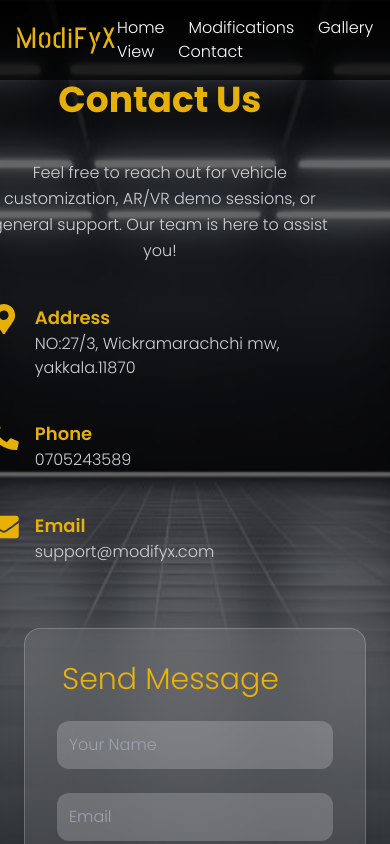
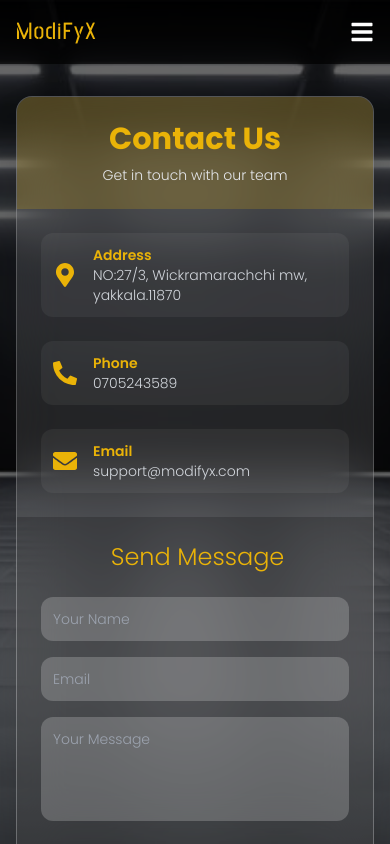
Before and after one commit to Dasindu02/ModiFyX--frontend, a React (Vite) app: page /Contact in a window 390 px wide. Built offline with nearby package versions, Linux system fonts and the light colour scheme.

Commit message:
Responsive conatct page

```diff
--- a/src/Pages/Contact.tsx
+++ b/src/Pages/Contact.tsx
@@ -1,6 +1,6 @@
 import { motion } from "framer-motion";
 import Bg from "../assets/back2.jpg";
-import { FaMapMarkerAlt, FaPhoneAlt, FaEnvelope } from "react-icons/fa";
+import { FaMapMarkerAlt, FaPhoneAlt, FaEnvelope, FaBars, FaTimes } from "react-icons/fa";
 import emailjs from '@emailjs/browser';
 import { useRef, useState} from "react";
 import type { FormEvent } from 'react';
@@ -9,6 +9,7 @@ export default function Contact() {
   const formRef = useRef<HTMLFormElement>(null);
   const [isSending, setIsSending] = useState(false);
   const [messageSent, setMessageSent] = useState(false);
+  const [isMenuOpen, setIsMenuOpen] = useState(false);
 
   const handleSubmit = async (e: FormEvent) => {
     e.preventDefault();
@@ -42,36 +43,186 @@ export default function Contact() {
   };
 
   return (
-    <div className="fixed inset-0 h-screen w-screen overflow-hidden bg-black text-white">
-
+    <div className="min-h-screen fixed inset-0  bg-black text-white overflow-x-hidden">
       {/* NAVBAR */}
-      <nav className="relative bg-black bg-opacity-70 text-white p-4 z-10">
+      <nav className="relative bg-black bg-opacity-70 text-white p-4 z-50">
         <div className="container mx-auto flex justify-between items-center">
-          <div className="text-3xl font-bold font-pncb text-yellow-500 tracking-wider ">
+          <div className="text-2xl lg:text-3xl font-bold font-pncb text-yellow-500 tracking-wider">
             ModiFyX
           </div>
 
-          <div className="space-x-6">
-            <a href="/" className="hover:text-yellow-500">Home</a>
-            <a href="/Login" className="hover:text-yellow-500">Modifications</a>
-            <a href="/Login" className="hover:text-yellow-500">Gallery</a>
-            <a href="/Login" className="hover:text-yellow-500">AR View</a>
-            <a href="/Contact" className="hover:text-yellow-500">Contact</a>
+          {/* Desktop Navigation */}
+          <div className="hidden lg:flex space-x-6">
+            <a href="/" className="hover:text-yellow-500 transition-colors">Home</a>
+            <a href="/Login" className="hover:text-yellow-500 transition-colors">Modifications</a>
+            <a href="/Login" className="hover:text-yellow-500 transition-colors">Gallery</a>
+            <a href="/Login" className="hover:text-yellow-500 transition-colors">AR View</a>
+            <a href="/Contact" className="hover:text-yellow-500 transition-colors">Contact</a>
           </div>
+
+          {/* Mobile Menu Button */}
+          <button
+            className="lg:hidden text-white text-2xl"
+            onClick={() => setIsMenuOpen(!isMenuOpen)}
+          >
+            {isMenuOpen ? <FaTimes /> : <FaBars />}
+          </button>
         </div>
+
+        {/* Mobile Navigation Menu */}
+        {isMenuOpen && (
+          <motion.div
+            initial={{ opacity: 0, height: 0 }}
+            animate={{ opacity: 1, height: "auto" }}
+            exit={{ opacity: 0, height: 0 }}
+            className="lg:hidden bg-black bg-opacity-90 mt-4 rounded-lg p-4"
+          >
+            <div className="flex flex-col space-y-4">
+              <a href="/" className="hover:text-yellow-500 transition-colors py-2" onClick={() => setIsMenuOpen(false)}>Home</a>
+              <a href="/Login" className="hover:text-yellow-500 transition-colors py-2" onClick={() => setIsMenuOpen(false)}>Modifications</a>
+              <a href="/Login" className="hover:text-yellow-500 transition-colors py-2" onClick={() => setIsMenuOpen(false)}>Gallery</a>
+              <a href="/Login" className="hover:text-yellow-500 transition-colors py-2" onClick={() => setIsMenuOpen(false)}>AR View</a>
+              <a href="/Contact" className="hover:text-yellow-500 transition-colors py-2" onClick={() => setIsMenuOpen(false)}>Contact</a>
+            </div>
+          </motion.div>
+        )}
       </nav>
 
       {/* BACKGROUND IMAGE */}
       <div
-        className="absolute inset-0 bg-cover bg-center opacity-40"
+        className="fixed inset-0 bg-cover bg-center opacity-40"
         style={{ backgroundImage: `url(${Bg})` }}
       ></div>
 
       {/* MAIN CONTACT SECTION */}
-      <div className="flex items-center justify-center min-h-screen px-6 relative z-20">
+      <div className="relative z-20 min-h-screen flex items-center justify-center px-4 py-8 lg:py-0">
 
-        <div className="grid grid-cols-1 md:grid-cols-2 gap-16 max-w-5xl w-full mb-16 ">
+        {/* MOBILE DESIGN */}
+        <div className="w-full max-w-md lg:hidden">
+          <motion.div
+            initial={{ opacity: 0, y: 20 }}
+            animate={{ opacity: 1, y: 0 }}
+            transition={{ duration: 0.6 }}
+            className="bg-white/10 backdrop-blur-xl border border-white/20 rounded-2xl shadow-2xl overflow-hidden"
+          >
+            {/* Header */}
+            <div className="bg-yellow-500/20 p-6 text-center">
+              <motion.h1
+                animate={{ scale: [1, 1.05, 1] }}
+                transition={{ duration: 2, repeat: Infinity }}
+                className="text-3xl font-poppins font-bold text-yellow-500"
+              >
+                Contact Us
+              </motion.h1>
+              <p className="text-gray-200 mt-2 text-sm">
+                Get in touch with our team
+              </p>
+            </div>
 
+            {/* Contact Info */}
+            <div className="p-6 space-y-6">
+              {/* Address */}
+              <div className="flex items-center gap-4 p-3 bg-white/5 rounded-xl">
+                <FaMapMarkerAlt className="text-yellow-500 text-2xl flex-shrink-0" />
+                <div>
+                  <h3 className="font-semibold text-yellow-500 text-sm">Address</h3>
+                  <p className="text-gray-300 text-sm">
+                    NO:27/3, Wickramarachchi mw,<br />
+                    yakkala.11870
+                  </p>
+                </div>
+              </div>
+
+              {/* Phone */}
+              <div className="flex items-center gap-4 p-3 bg-white/5 rounded-xl">
+                <FaPhoneAlt className="text-yellow-500 text-2xl flex-shrink-0" />
+                <div>
+                  <h3 className="font-semibold text-yellow-500 text-sm">Phone</h3>
+                  <p className="text-gray-300 text-sm">0705243589</p>
+                </div>
+              </div>
+
+              {/* Email */}
+              <div className="flex items-center gap-4 p-3 bg-white/5 rounded-xl">
+                <FaEnvelope className="text-yellow-500 text-2xl flex-shrink-0" />
+                <div>
+                  <h3 className="font-semibold text-yellow-500 text-sm">Email</h3>
+                  <p className="text-gray-300 text-sm">support@modifyx.com</p>
+                </div>
+              </div>
+            </div>
+
+            {/* Form Section */}
+            <div className="p-6 bg-black/20">
+              <motion.h2
+                animate={{ x: [0, 10, 0] }}
+                transition={{ duration: 3, repeat: Infinity, ease: "easeInOut" }}
+                className="text-2xl font-poppins text-yellow-500 mb-6 text-center"
+              >
+                Send Message
+              </motion.h2>
+
+              {/* Success Message */}
+              {messageSent && (
+                <motion.div
+                  initial={{ opacity: 0, y: -10 }}
+                  animate={{ opacity: 1, y: 0 }}
+                  className="bg-green-500 text-white p-3 rounded-lg mb-4 text-sm"
+                >
+                  Message sent successfully! We'll get back to you soon.
+                </motion.div>
+              )}
+
+              <form ref={formRef} onSubmit={handleSubmit} className="flex flex-col gap-4">
+                <input
+                  type="text"
+                  name="user_name"
+                  placeholder="Your Name"
+                  className="p-3 rounded-xl bg-white/20 focus:bg-white/30 outline-none placeholder-gray-400 text-sm"
+                  required
+                />
+
+                <input
+                  type="email"
+                  name="user_email"
+                  placeholder="Email"
+                  className="p-3 rounded-xl bg-white/20 focus:bg-white/30 outline-none placeholder-gray-400 text-sm"
+                  required
+                />
+
+                <textarea
+                  name="message"
+                  rows={4}
+                  placeholder="Your Message"
+                  className="p-3 rounded-xl bg-white/20 focus:bg-white/30 outline-none placeholder-gray-400 text-sm resize-none"
+                  required
+                />
+
+                <button
+                  type="submit"
+                  disabled={isSending}
+                  className={`${
+                    isSending ? 'bg-gray-600' : 'bg-[#C04000] hover:bg-[#e94d10]'
+                  } py-3 rounded-xl font-semibold text-white transition-all disabled:cursor-not-allowed mt-2`}
+                >
+                  {isSending ? (
+                    <span className="flex items-center justify-center">
+                      <svg className="animate-spin -ml-1 mr-3 h-5 w-5 text-white" xmlns="http://www.w3.org/2000/svg" fill="none" viewBox="0 0 24 24">
+                        <circle className="opacity-25" cx="12" cy="12" r="10" stroke="currentColor" strokeWidth="4"></circle>
+                        <path className="opacity-75" fill="currentColor" d="M4 12a8 8 0 018-8V0C5.373 0 0 5.373 0 12h4zm2 5.291A7.962 7.962 0 014 12H0c0 3.042 1.135 5.824 3 7.938l3-2.647z"></path>
+                      </svg>
+                      Sending...
+                    </span>
+                  ) : (
+                    'Send Message'
+                  )}
+                </button>
+              </form>
+            </div>
+          </motion.div>
+        </div>
+
+        <div className="hidden lg:grid grid-cols-1 md:grid-cols-2 gap-16 max-w-5xl w-full mb-16">
           {/* LEFT SIDE DETAILS */}
           <motion.div
             initial={{ opacity: 0, x: -40 }}
@@ -157,7 +308,7 @@ export default function Contact() {
                 type="text"
                 name="user_name"
                 placeholder="Your Name"
-                className="p-3 rounded-xl bg-white/20 focus:bg-white/30 outline-none"
+                className="p-3 rounded-xl bg-white/20 focus:bg-white/30 outline-none placeholder-gray-400"
                 required
               />
 
@@ -165,7 +316,7 @@ export default function Contact() {
                 type="email"
                 name="user_email"
                 placeholder="Email"
-                className="p-3 rounded-xl bg-white/20 focus:bg-white/30 outline-none"
+                className="p-3 rounded-xl bg-white/20 focus:bg-white/30 outline-none placeholder-gray-400"
                 required
               />
 
@@ -173,7 +324,7 @@ export default function Contact() {
                 name="message"
                 rows={4}
                 placeholder="Message"
-                className="p-3 rounded-xl bg-white/20 focus:bg-white/30 outline-none"
+                className="p-3 rounded-xl bg-white/20 focus:bg-white/30 outline-none placeholder-gray-400 resize-none"
                 required
               />
 
@@ -184,14 +335,22 @@ export default function Contact() {
                   isSending ? 'bg-gray-600' : 'bg-[#C04000] hover:bg-[#e94d10]'
                 } py-3 rounded-xl font-semibold text-lg transition-all disabled:cursor-not-allowed`}
               >
-                {isSending ? 'Sending...' : 'Send Message'}
+                {isSending ? (
+                  <span className="flex items-center justify-center">
+                    <svg className="animate-spin -ml-1 mr-3 h-5 w-5 text-white" xmlns="http://www.w3.org/2000/svg" fill="none" viewBox="0 0 24 24">
+                      <circle className="opacity-25" cx="12" cy="12" r="10" stroke="currentColor" strokeWidth="4"></circle>
+                      <path className="opacity-75" fill="currentColor" d="M4 12a8 8 0 018-8V0C5.373 0 0 5.373 0 12h4zm2 5.291A7.962 7.962 0 014 12H0c0 3.042 1.135 5.824 3 7.938l3-2.647z"></path>
+                    </svg>
+                    Sending...
+                  </span>
+                ) : (
+                  'Send Message'
+                )}
               </button>
             </form>
           </motion.div>
-
         </div>
       </div>
-
     </div>
   );
 }
```
